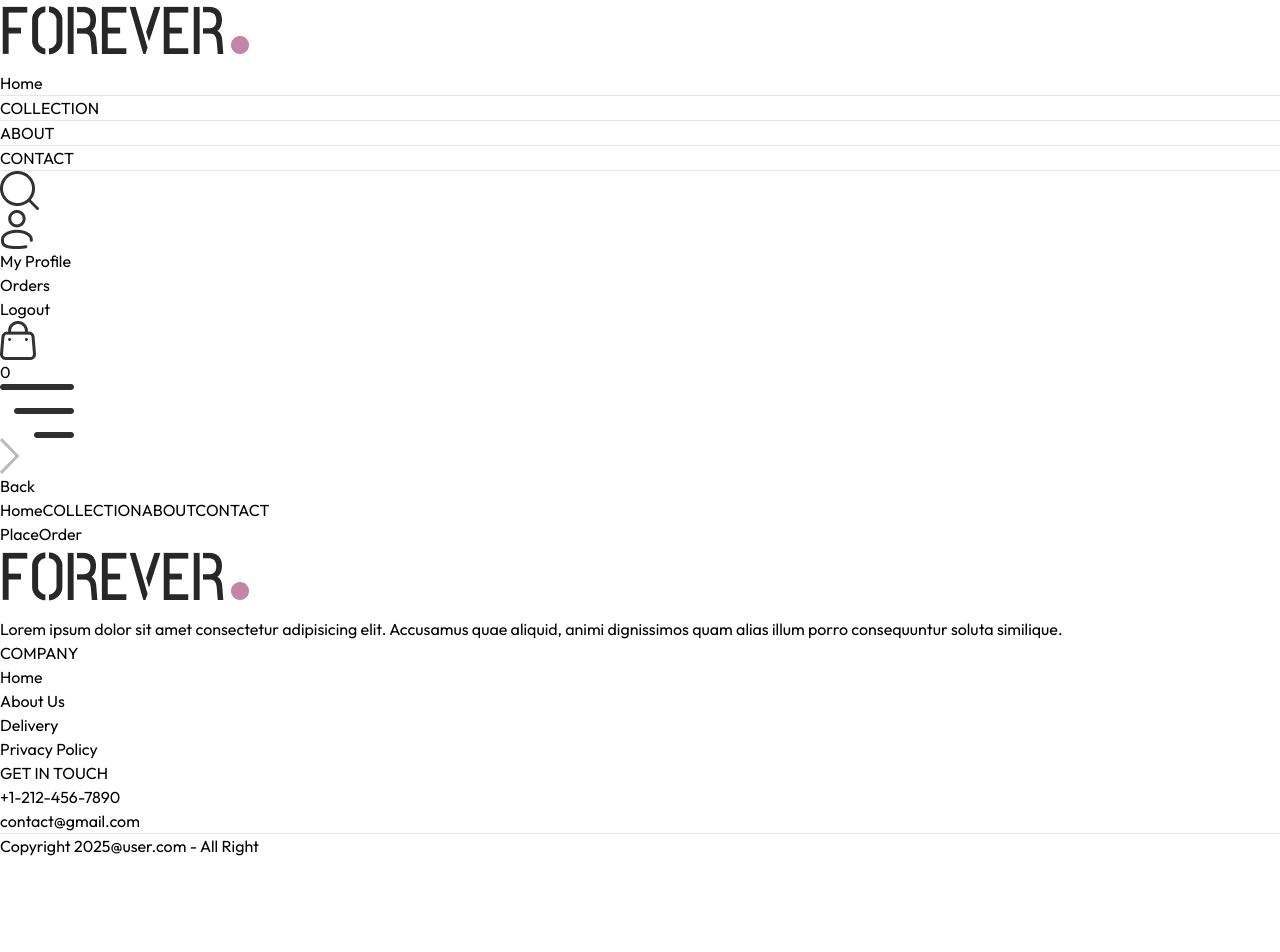
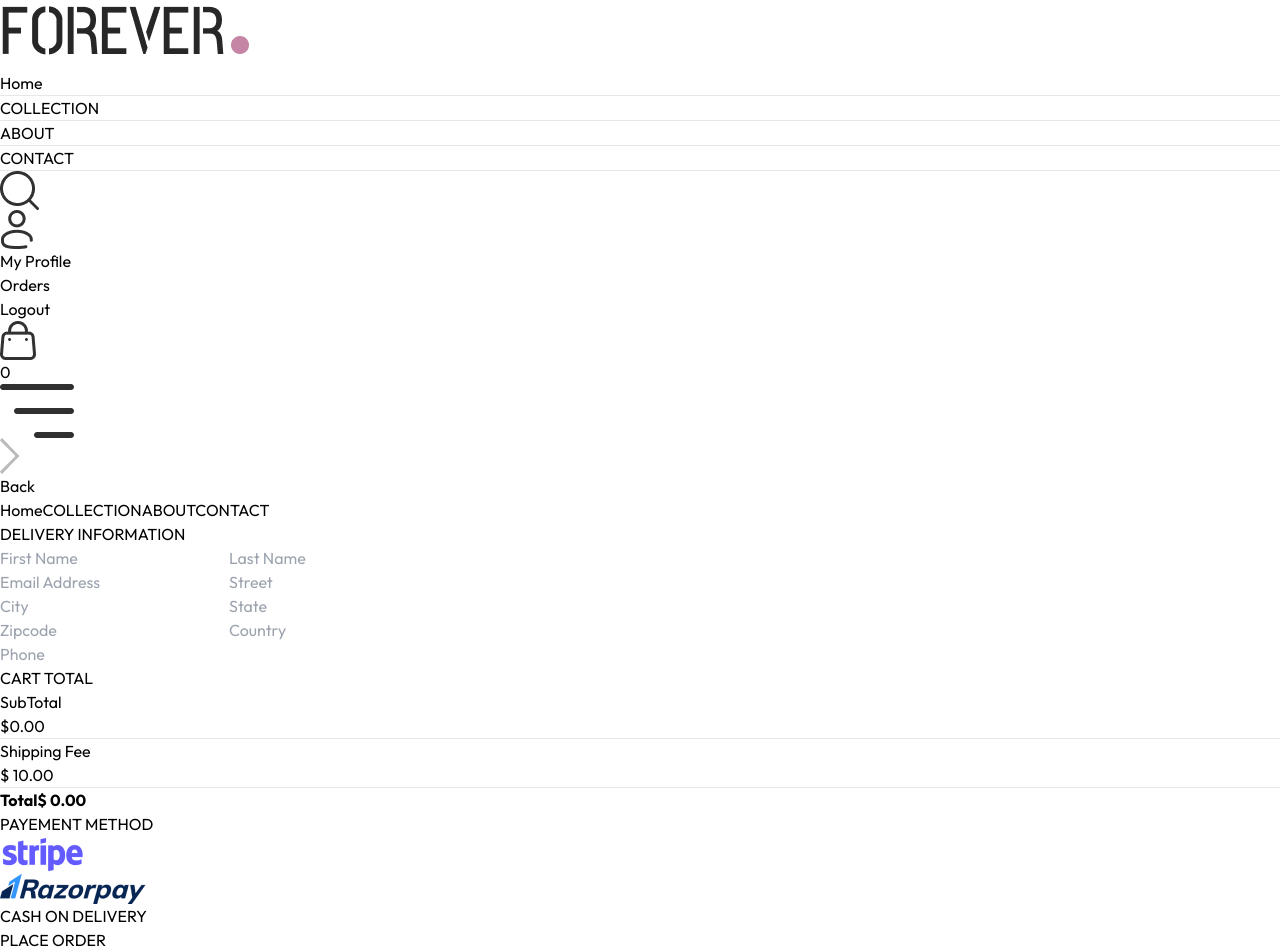
Before and after one commit to Bhupesh-aher/E-commerce, a React (Vite) app in the folder frontend/: page /place-order in a window 1280 px wide. Shown: the top 952 px of the page. Before the commit the page ends 858 px from the top, so only its background shows below. Built offline with nearby package versions, Linux system fonts and the light colour scheme.

Commit message:
UI of order & placeOrder page

```diff
--- /dev/null
+++ b/frontend/src/components/CartTotal.jsx
@@ -0,0 +1,37 @@
+import React, { useContext } from 'react'
+import Title from "../components/Title"
+import { ShopContext } from '../context/ShopContext'
+
+const CartTotal = () => {
+
+    const {currency, delivery_fee, getCartAmount} = useContext(ShopContext)
+
+  return (
+    <div className='w-full'>
+        <div className='text-2xl'>
+            <Title text={'CART'} text2={'TOTAL'}/>
+        </div>
+
+        <div className='flex flex-col gap-2 mt-2 text-sm'>
+            <div className='flex justify-between '>
+                <p>SubTotal</p>
+                <p>{currency}{getCartAmount()}.00</p>
+            </div>
+            <hr />
+            <div className='flex justify-between '>
+                 <p>Shipping Fee</p>
+                 <p>{currency} {delivery_fee}.00</p>
+            </div>
+            <hr />
+            <div className='flex justify-between '>
+                    <b>Total</b>
+                    <b>{currency} {getCartAmount() === 0 ? 0 : getCartAmount() + delivery_fee}.00</b>
+            </div>
+        </div>
+
+
+    </div>
+  )
+}
+
+export default CartTotal
--- a/frontend/src/context/ShopContext.jsx
+++ b/frontend/src/context/ShopContext.jsx
@@ -1,6 +1,7 @@
 import { createContext, useEffect, useState } from "react";
 import {products} from "../assets/assets"
 import {toast} from 'react-toastify'
+import {useNavigate} from 'react-router-dom'
 
 
 
@@ -13,6 +14,7 @@
     const [search, setSearch] = useState('')
     const [showSearch, setShowSearch] = useState(false)
     const [cartItems, setCartItems] = useState({});
+    const navigate = useNavigate()
 
 
     const addToCart = async (itemId, size) => {
@@ -63,6 +65,25 @@
 
     }
 
+
+    const getCartAmount = () => {
+        let totalAmount = 0;
+        for(const items in cartItems){
+            let itemInfo = products.find((product) => product._id === items);
+            for(const item in cartItems[items]){
+                try{
+                    if(cartItems[items][item] > 0){
+                        totalAmount += itemInfo.price * cartItems[items][item]
+                    }
+                }
+                catch(err){
+
+                }
+            }
+        }
+        return totalAmount;
+    }
+
     const value = {
         products,
         currency,
@@ -74,7 +95,9 @@
         cartItems,
         addToCart,
         getCartCount,
-        updateQuantity
+        updateQuantity,
+        getCartAmount,
+        navigate
     }
 
     return (
--- a/frontend/src/pages/Cart.jsx
+++ b/frontend/src/pages/Cart.jsx
@@ -2,10 +2,11 @@
 import { ShopContext } from '../context/ShopContext'
 import Title from '../components/Title';
 import { assets } from '../assets/assets';
+import CartTotal from '../components/CartTotal';
 
 const Cart = () => {
 
-  const {products, currency, cartItems, updateQuantity} = useContext(ShopContext)
+  const {products, currency, cartItems, updateQuantity, navigate} = useContext(ShopContext)
 
   const [cartData, setCartData] = useState([]);
 
@@ -57,6 +58,19 @@
           }
         </div>
 
+          <div className='flex justify-end my-20'>
+              <div className='w-full sm:w-[450px]'>
+                <CartTotal/>
+
+                <div className='w-full text-end'>
+                  <button onClick={() => navigate('/place-order')} className='bg-black text-white px-8 py-3 my-8'>PROCEED TO CHECKOUT</button>
+
+                </div>
+
+              </div>
+
+          </div>
+
     </div>
   )
 }
--- a/frontend/src/pages/Orders.jsx
+++ b/frontend/src/pages/Orders.jsx
@@ -1,8 +1,46 @@
-import React from 'react'
+import React, { useContext } from 'react'
+import { ShopContext } from '../context/ShopContext'
+import Title from '../components/Title'
 
 const Orders = () => {
+
+  const {products, currency} = useContext(ShopContext)
+
   return (
-    <div>Orders</div>
+    <div className='border-t pt-16'>
+        <div className='text-2xl'>
+            <Title text={'MY'} text2={'ORDERS'}/>
+        </div>
+
+        <div>
+          {
+            products.slice(1, 4).map((item, index) => (
+              <div key={index} className='py-4 border-b text-gray-700 flex flex-col md:flex-row md:items-center md:justify-between gap-4'>
+                  <div className='flex items-start gap-6 text-sm'>
+                      <img className='w-16 sm:w-20' src={item.image[0]} alt="" />
+                      <div>
+                        <p className='sm:text-base font-medium'>{item.name}</p>
+                        <div className='flex items-center gap-3 mt-2 text-base text-gray-700'>
+                              <p className='text-lg'>{currency}{}item.price</p>
+                              <p>Quantity: 1</p>
+                              <p>Size: M</p>
+                        </div>
+                        <p className='mt-2'>Date: <span className='text-gray-400'>25, Jan, 2025</span></p>
+                      </div>
+                  </div>
+                  <div className='md:w-1/2 flex justify-between'>
+                    <div className='flex items-center gap-2'>
+                      <p className='min-w-2 h-2 rounded-full bg-green-500'></p>
+                      <p className='text-sm md:text-base'>Ready to ship</p>
+                    </div>
+                    <button className='border px-4 py-2 text-sm font-medium rounded-sm'>Track Order</button>
+                  </div>
+              </div>
+            ))
+          }
+        </div>
+
+    </div>
   )
 }
 
--- a/frontend/src/pages/PlaceOrder.jsx
+++ b/frontend/src/pages/PlaceOrder.jsx
@@ -1,8 +1,74 @@
-import React from 'react'
+import React, { useContext, useState } from 'react'
+import Title from '../components/Title'
+import CartTotal from '../components/CartTotal'
+import { assets } from '../assets/assets'
+import { ShopContext } from '../context/ShopContext'
 
 const PlaceOrder = () => {
+
+  const [method, setMethod] = useState('cod')
+  const {navigate} = useContext(ShopContext)
+
   return (
-    <div>PlaceOrder</div>
+    <div className='flex flex-col sm:flex-row justify-between gap-4 pt-5 sm:pt-14 min-h-[80vh] border-t'>
+      {/* Left side */}
+        <div className='flex flex-col gap-4 w-full sm:max-w-[480px]'>
+            <div className='text-xl sm:text-2xl my-3'>
+              <Title text={'DELIVERY'} text2={'INFORMATION'}/>
+            </div>
+            <div className='flex gap-1'>
+                <input className='border border-green-300 rounded py-1.5 px-3.5 w-full' type="text" placeholder='First Name'/>
+                <input className='border border-green-300 rounded py-1.5 px-3.5 w-full' type="text" placeholder='Last Name'/>
+            </div>
+            <input className='border border-green-300 rounded py-1.5 px-3.5 w-full' type="email" placeholder='Email Address'/>
+            <input className='border border-green-300 rounded py-1.5 px-3.5 w-full' type="text" placeholder='Street'/>
+
+            <div className='flex gap-1'>
+                <input className='border border-green-300 rounded py-1.5 px-3.5 w-full' type="text" placeholder='City'/>
+                <input className='border border-green-300 rounded py-1.5 px-3.5 w-full' type="text" placeholder='State'/>
+            </div>
+
+            <div className='flex gap-1'>
+                <input className='border border-green-300 rounded py-1.5 px-3.5 w-full' type="number" placeholder='Zipcode'/>
+                <input className='border border-green-300 rounded py-1.5 px-3.5 w-full' type="text" placeholder='Country'/>
+            </div>
+            <input className='border border-green-300 rounded py-1.5 px-3.5 w-full' type="number" placeholder='Phone'/>
+        </div>
+        {/* Right side */}
+
+        <div className='mt-8'>
+
+            <div className='mt-8 min-w-80'>
+              <CartTotal/>
+            </div>
+
+            <div className='mt-12'>
+              <Title text={'PAYEMENT'} text2={'METHOD'}/>
+              {/* Payment Methods  */}
+              <div className='flex gap-3 flex-col lg:flex-row'>
+                  <div onClick={() => setMethod('stripe')} className='flex items-center gap-3 border p-2 px-3 cursor-pointer'>
+                      <p className={`min-w-3.5 h-3.5 border rounded-full ${method === 'stripe' ? 'bg-green-400' : ''}`}></p>
+                      <img className='h-5 mx-4' src={assets.stripe_logo} alt="" />
+                  </div>
+
+                  <div onClick={() => setMethod('razorpay')} className='flex items-center gap-3 border p-2 px-3 cursor-pointer'>
+                      <p className={`min-w-3.5 h-3.5 border rounded-full ${method === 'razorpay' ? 'bg-green-400' : ''}`}></p>
+                      <img className='h-5 mx-4' src={assets.razorpay_logo} alt="" />
+                  </div>
+
+                  <div onClick={() => setMethod('cod')} className='flex items-center gap-3 border p-2 px-3 cursor-pointer'>
+                      <p className={`min-w-3.5 h-3.5 border rounded-full ${method === 'cod' ? 'bg-green-400' : ''}`}></p>
+                      <p className='text-gray-500 text-sm font-meduim mx-4'>CASH ON DELIVERY</p>
+                  </div>
+
+              </div>
+              <div className='w-full text-end mt-8'>
+                  <button onClick={() => navigate('/orders')} className='bg-black text-white px-16 py-3 text-sm'>PLACE ORDER</button>
+              </div>
+            </div>
+
+        </div>
+    </div>
   )
 }
 
```
